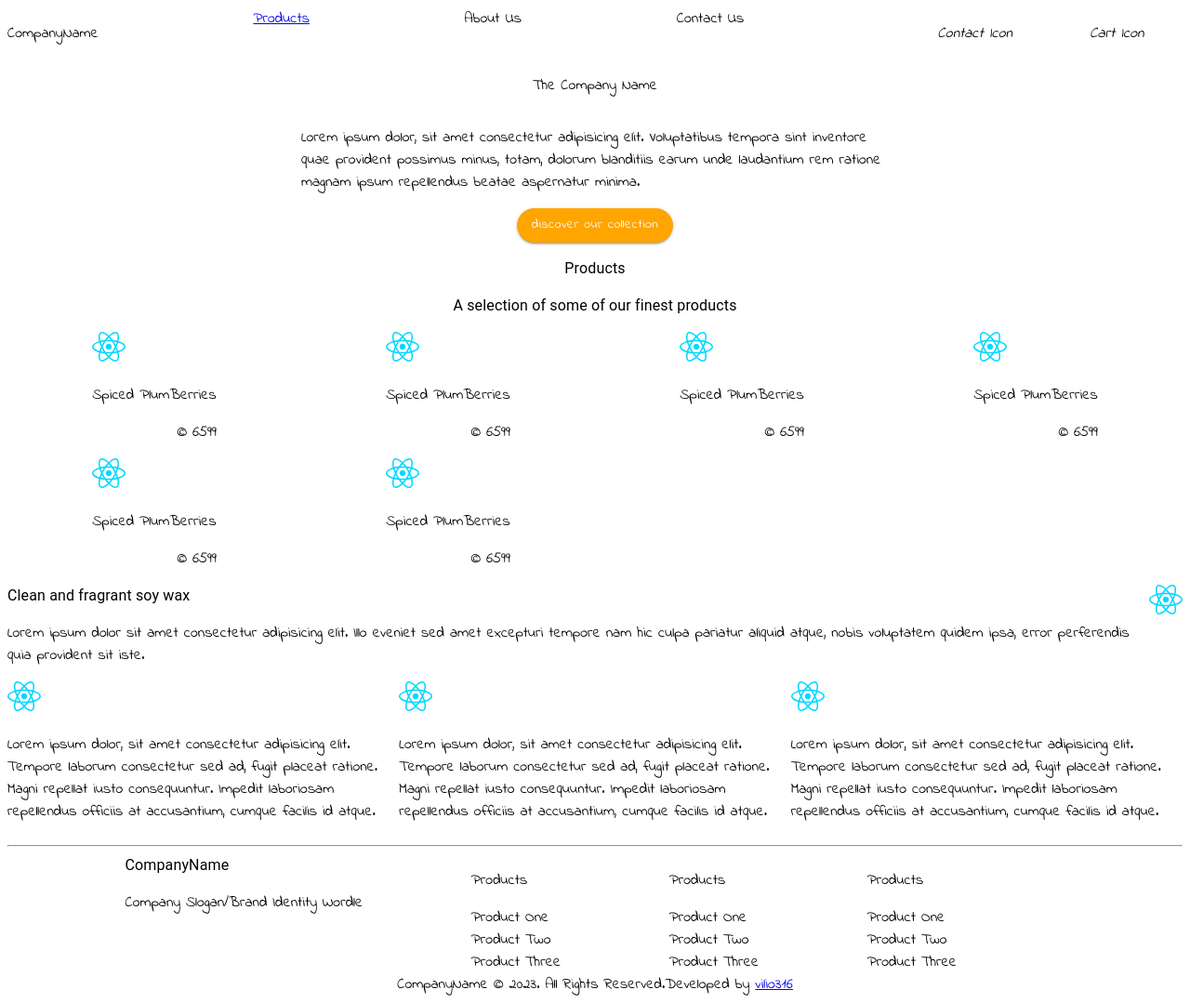
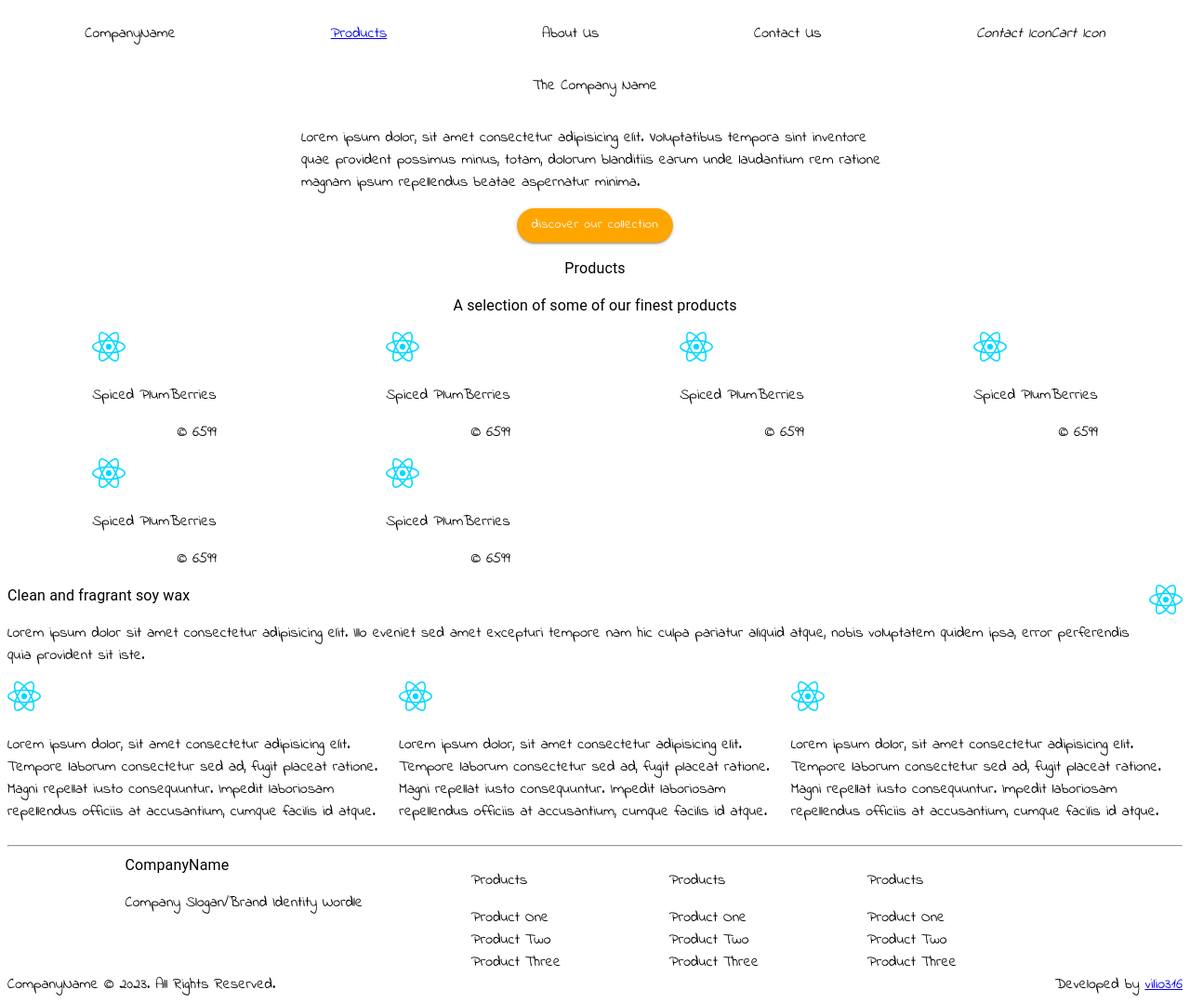
Before and after one commit to vilio316/ecommerce_store_app, a React (Vite) app: page / in a window 1280 px wide. Shown: the whole page at 93% size. Built offline with nearby package versions, Linux system fonts and the light colour scheme.

Commit message:
Landing Skeleton Complete

```diff
--- a/index.html
+++ b/index.html
@@ -2,10 +2,10 @@
 <html lang="en">
   <head>
     <meta charset="UTF-8" />
-    <link rel="icon" type="image/svg+xml" href="/vite.svg" />
+    <link rel="icon" type="image/svg+xml"/>
     <link href="https://fonts.googleapis.com/css2?family=Indie+Flower&display=swap" rel="stylesheet">
     <meta name="viewport" content="width=device-width, initial-scale=1.0" />
-    <meta name="author" content="Atem, David B; 2023."/>
+    <meta name="author" content="Atem, David B. ; 2023."/>
     <title>Vite + React</title>
   </head>
   <body>
--- a/src/components/Footer.jsx
+++ b/src/components/Footer.jsx
@@ -3,6 +3,7 @@ import { Typography } from "@mui/material";
 export default function Footer(){
 
     return(
+        <>
         <div className="grid centered_items">
             <hr style={{width:"100%"}}/>
             <div className="grid four_cols" style={{width: "80%"}}>
@@ -29,12 +30,13 @@ export default function Footer(){
                     <a className="block">Product Three</a>
                 </div>
             </div>
-            <div className="grid two_cols">
-                <span>
-                    CompanyName &copy; 2023. All Rights Reserved.
-                </span>
-                <span>Developed by <a href={"https://github.com/vilio316"}>vilio316</a></span>
-            </div>
         </div>
+        <div className="grid two_cols">
+        <span>
+            CompanyName &copy; 2023. All Rights Reserved.
+        </span>
+        <span style={{textAlign: "end"}}>Developed by <a href={"https://github.com/vilio316"}>vilio316</a></span>
+    </div>
+    </>
     )
 }
--- a/src/components/Header.jsx
+++ b/src/components/Header.jsx
@@ -1,6 +1,6 @@
 export default function Header(){
     return(
-        <div className="grid five_cols">
+        <div className="grid five_cols centered_items nav_bar">
             <p>CompanyName</p>
             <a href={"/products"}>Products</a>
             <a>About Us</a>
```
